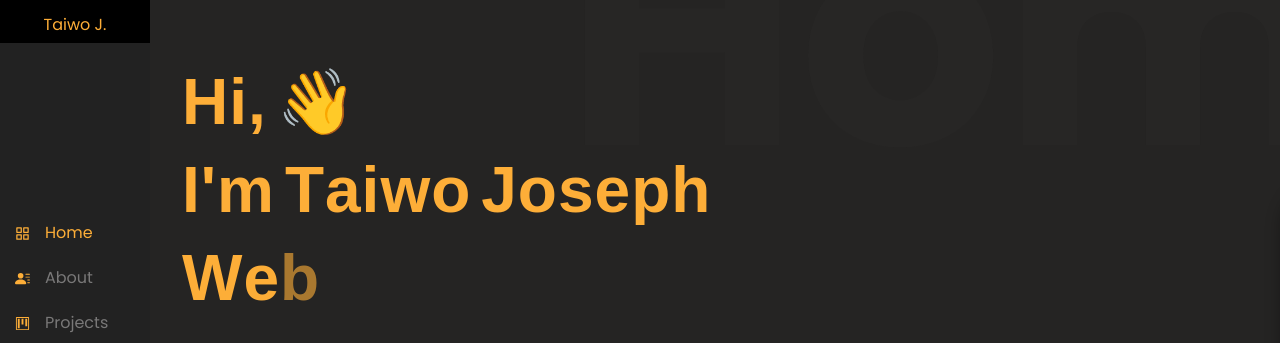
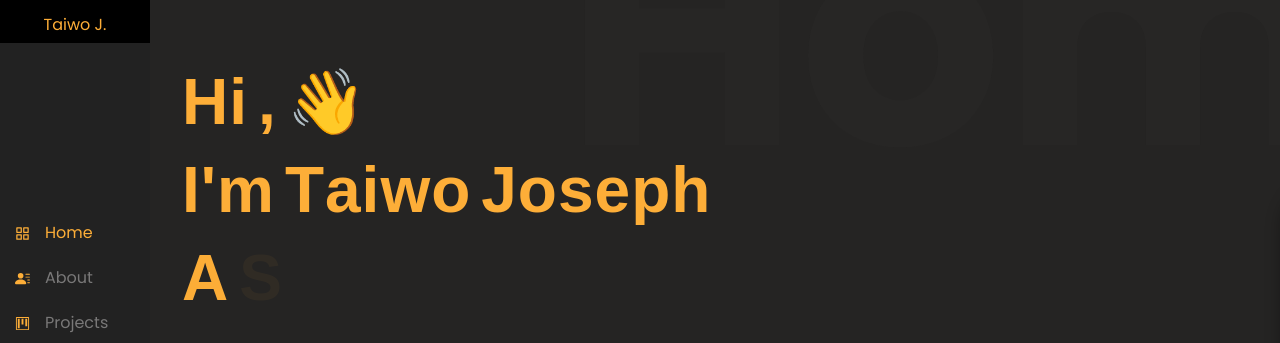
Before and after one commit to jtaiwo09/Nextjs-Portfolio, a Next.js app: page / in a window 1280 px wide. Shown: the part 137-480 px from the top of the page. Built offline with nearby package versions, Linux system fonts and the light colour scheme; no server answers; a web font is replaced by a local one.

Commit message:
updated copy

```diff
--- a/components/home.jsx
+++ b/components/home.jsx
@@ -22,7 +22,27 @@ const name = [
   "p",
   "h",
 ];
-const job = ["W", "e", "b", " ", "D", "e", "v", "e", "l", "o", "p", "e", "r"];
+const job = [
+  "A",
+  "",
+  "S",
+  "o",
+  "f",
+  "t",
+  "w",
+  "a",
+  "r",
+  "e",
+  " ",
+  "E",
+  "n",
+  "g",
+  "i",
+  "n",
+  "e",
+  "e",
+  "r",
+];
 
 const container = {
   hidden: { opacity: 1, scale: 0 },
@@ -64,7 +84,7 @@ const Home = () => {
               initial="hidden"
               animate="visible"
             >
-              {["H", "i", ",", " ", "👋"].map((char, index) => (
+              {["H", "i", "", ",", " ", "👋"].map((char, index) => (
                 <motion.span
                   key={index}
                   className="md:mb-6 text-animate"
```
